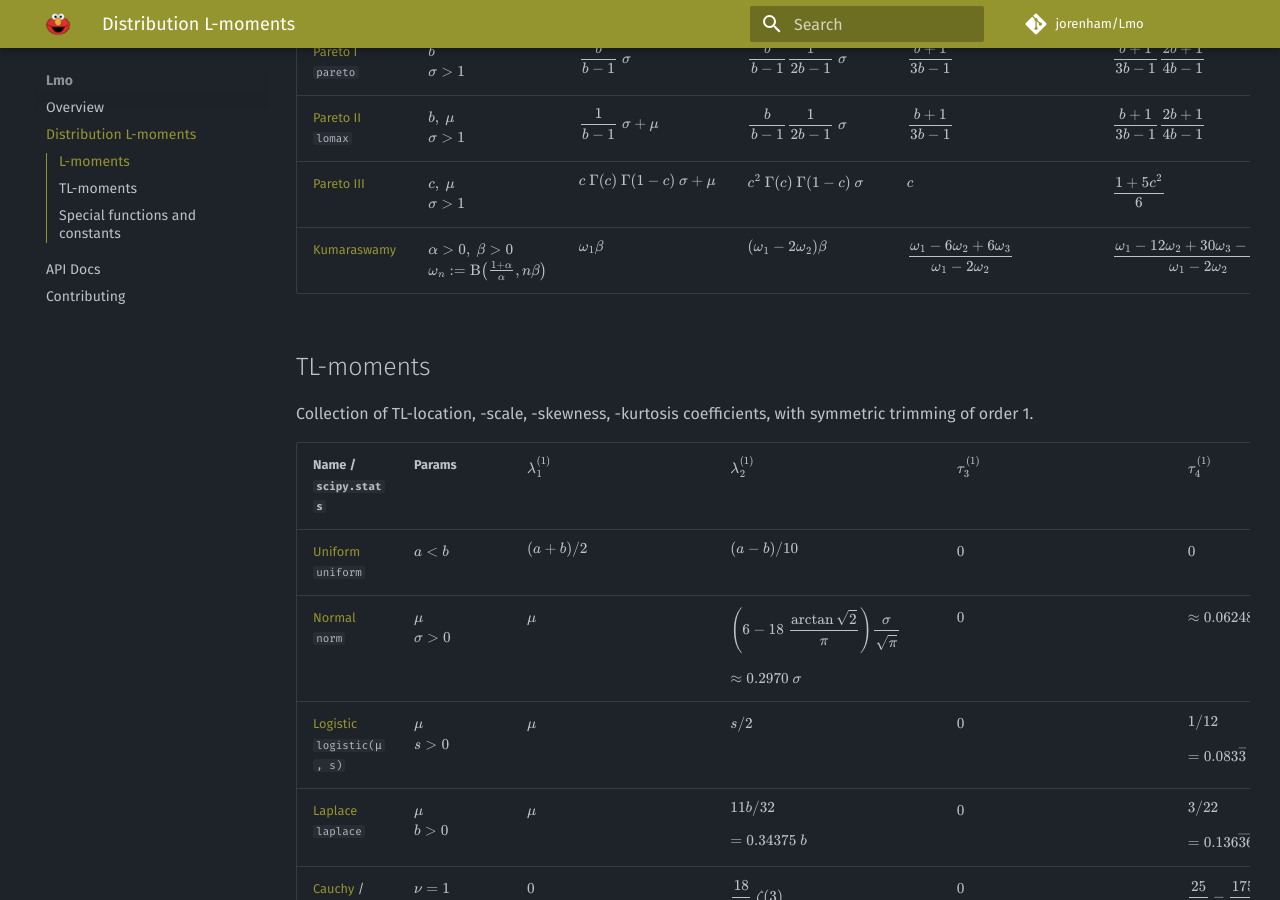
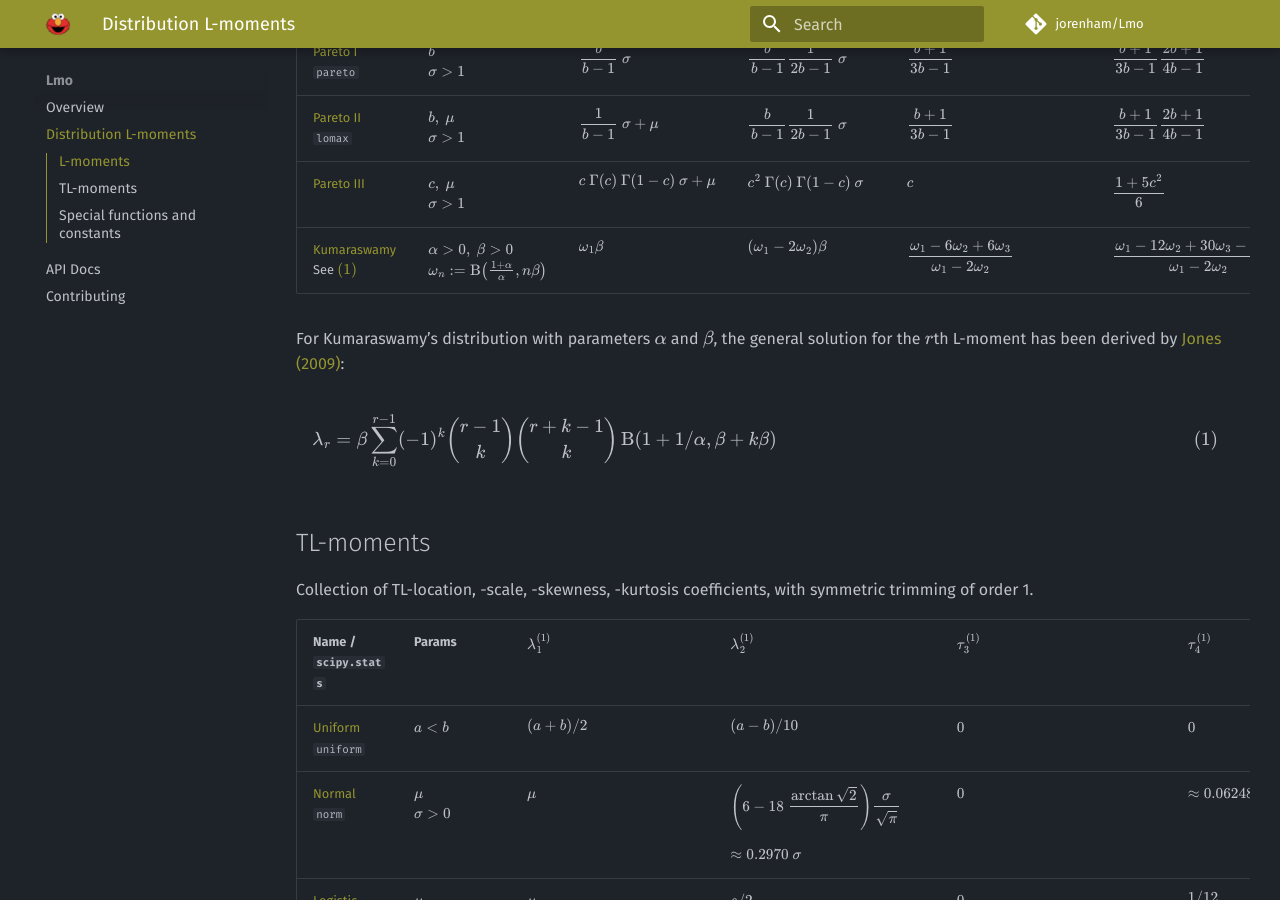
Before and after one commit to jorenham/Lmo, an MkDocs documentation site: the page built from docs/distributions.md, in a window 1280 px wide and 900 px high, scrolled down 1811 px. Built offline with MkDocs 1.6.1 and Material for MkDocs 9.7.7, drawn with Linux system fonts in a browser that asks for light colours; comment, search, counter and statistics services are not loaded.

Commit message:
general Kumaraswamy L-moment equation

```diff
--- a/docs/distributions.md
+++ b/docs/distributions.md
@@ -494,6 +494,7 @@
             Kumaraswamy
         </a>
         <br>
+        See \( \eqref{eq:lr_kum} \)
     </td>
     <td>
         \( \alpha > 0, \ \beta > 0 \)<br>
@@ -534,6 +535,24 @@
     </td>
 </tr>
 </table>
+
+
+For Kumaraswamy's distribution with parameters \( \alpha \) and \( \beta \),
+the general solution for the \( r \)th L-moment has been derived by
+[Jones (2009)](https://doi.org/10.1016/j.stamet.2008.04.001):
+
+\[
+    \begin{equation}
+    \lmoment{r} =
+        \beta
+        \sum_{k=0}^{r-1}
+            (-1)^k
+            \binom{r - 1}{k}
+            \binom{r + k - 1}{k}
+            \B(1 + 1 / \alpha, \beta + k \beta)
+        \label{eq:lr_kum}
+    \end{equation}
+\]
 
 
 ## TL-moments
--- a/docs/scripts/mathjax.js
+++ b/docs/scripts/mathjax.js
@@ -4,6 +4,7 @@
         displayMath: [["\\[", "\\]"]],
         processEscapes: true,
         processEnvironments: true,
+        tags: "ams",
         macros: {
             // Expectation operator
             E: "\\mathop{\\mathbb{E}}",
```
